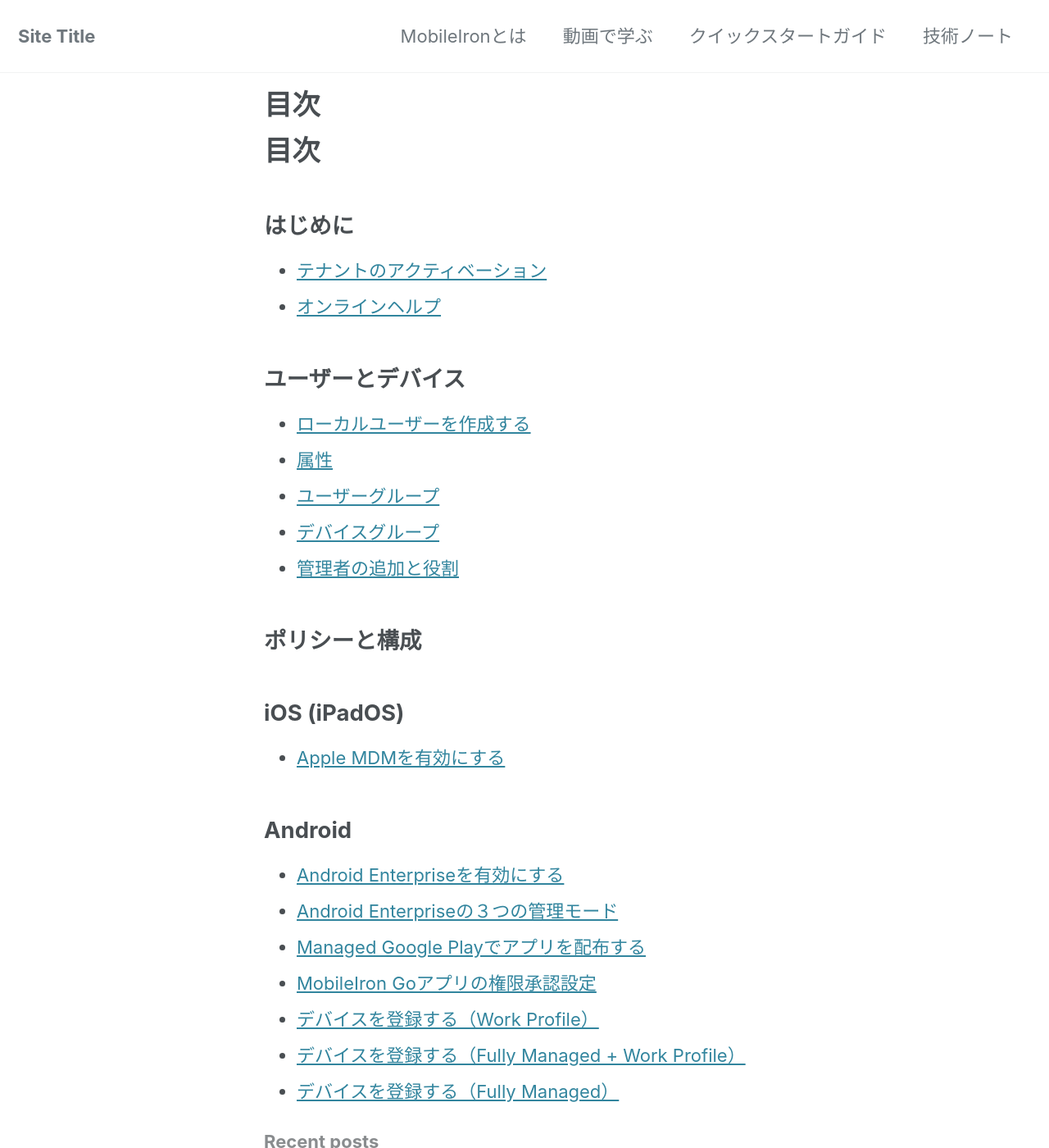
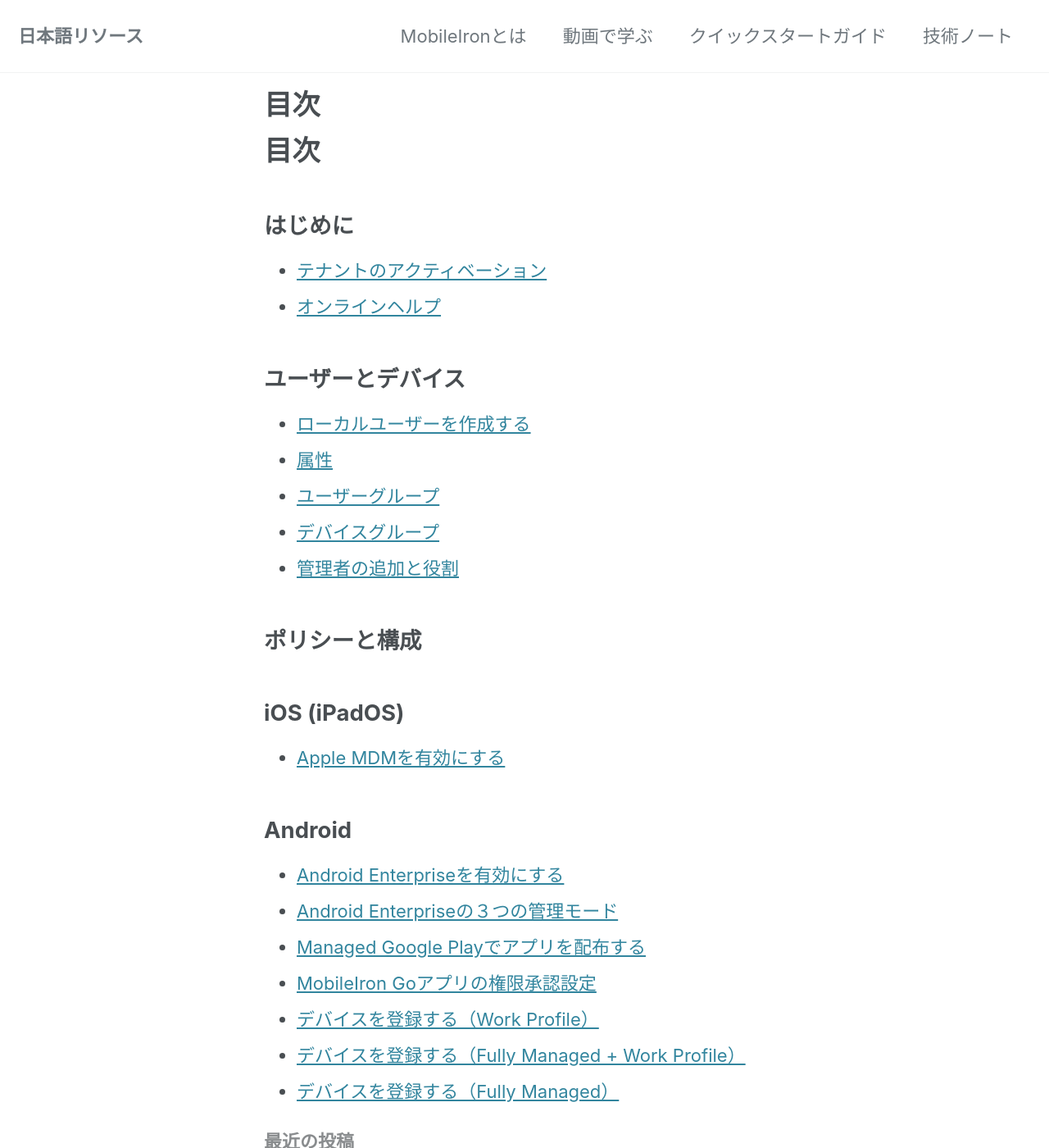
Before and after one commit to TomokiMiyata/pages-test1, a Jekyll site: the page built from index.md, in a window 1280 px wide and 1400 px high. Shown: the whole window at 82% size. Built offline with Jekyll 4.4.1, drawn with Linux system fonts in a browser that asks for light colours; cached includes are drawn as plain includes; nearby versions of some CDN libraries; our own code applies the rules of GitHub Pages for plain Markdown files.

Commit message:
Update _config.yml

```diff
--- a/_config.yml
+++ b/_config.yml
@@ -15,8 +15,8 @@
 minimal_mistakes_skin    : "default" # "air", "aqua", "contrast", "dark", "dirt", "neon", "mint", "plum", "sunrise"
 
 # Site Settings
-locale                   : "en-US"
-title                    : "Site Title"
+locale                   : "ja-JP"
+title                    : "日本語リソース"
 title_separator          : "-"
 subtitle                 : # site tagline that appears below site title in masthead
 name                     : "Your Name"
```
